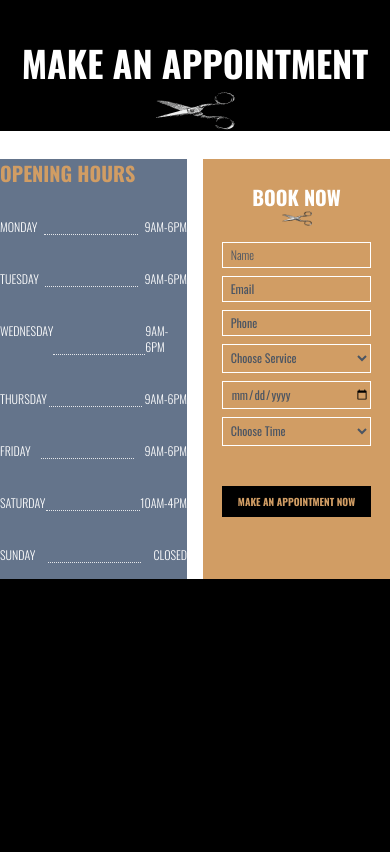
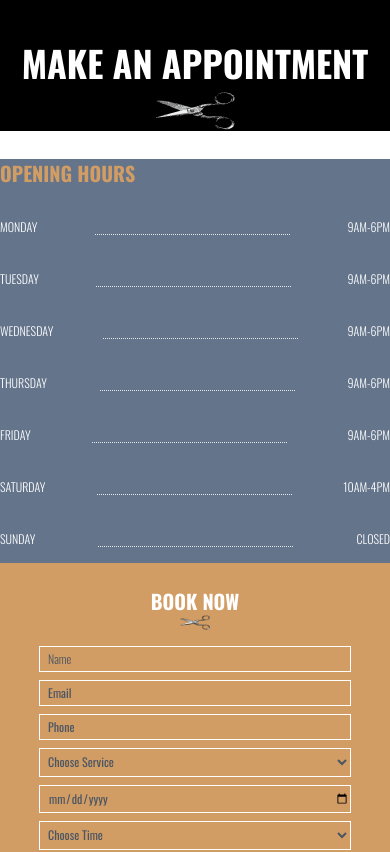
Before and after one commit to Danieljamespm/barber-shop-react, a React (Vite) app: page / in a window 390 px wide. Shown: the part 5540-6392 px from the top of the page. Built offline with nearby package versions, Linux system fonts and the light colour scheme.

Commit message:
trying to work backwards and do mobile first for this section.

```diff
--- a/src/Components/Appointment.jsx
+++ b/src/Components/Appointment.jsx
@@ -5,8 +5,8 @@ const Appointment = () => {
     <div  id='appointment' className=' w-full h-[1210px] md:h-[700px] bg-black text-white'>
         <h2 className='text-center pt-20 pb-2 text-4xl font-oswald font-bold '>MAKE AN APPOINTMENT</h2>
         <img className='w-[80px] mx-auto' src='./barber-scissors.png' />
-        <div className=' w-full flex justify-center gap-4 pt-7  bg-white '>
-        <div className='pb-4 w-[300px] bg-slate-500 '>
+        <div className=' w-full pt-7 bg-white '>
+        <div className='pb-4 w-full md:w-[300px] bg-slate-500 '>
             <p className='font-oswald font-bold text-xl text-[#d19d64] pb-8'>OPENING HOURS</p>
             <div className='flex justify-between'>
             <p className='font-oswald text-xs font-light'>MONDAY</p>
@@ -44,7 +44,7 @@ const Appointment = () => {
             <p className='font-oswald text-xs font-light  pt-9'>CLOSED</p>
             </div>
         </div>
-        <div className='bg-[#d19d64] w-[300px] md:w-[400px]'>
+        <div className='bg-[#d19d64] w-full sm:w-[300px] md:w-[400px] pb-10'>
             <h3 className='font-oswald text-center pt-6 text-xl font-bold'>BOOK NOW</h3>
             <img className='w-[30px] mx-auto' src='./barber-scissors.png' />
             <div>
```
